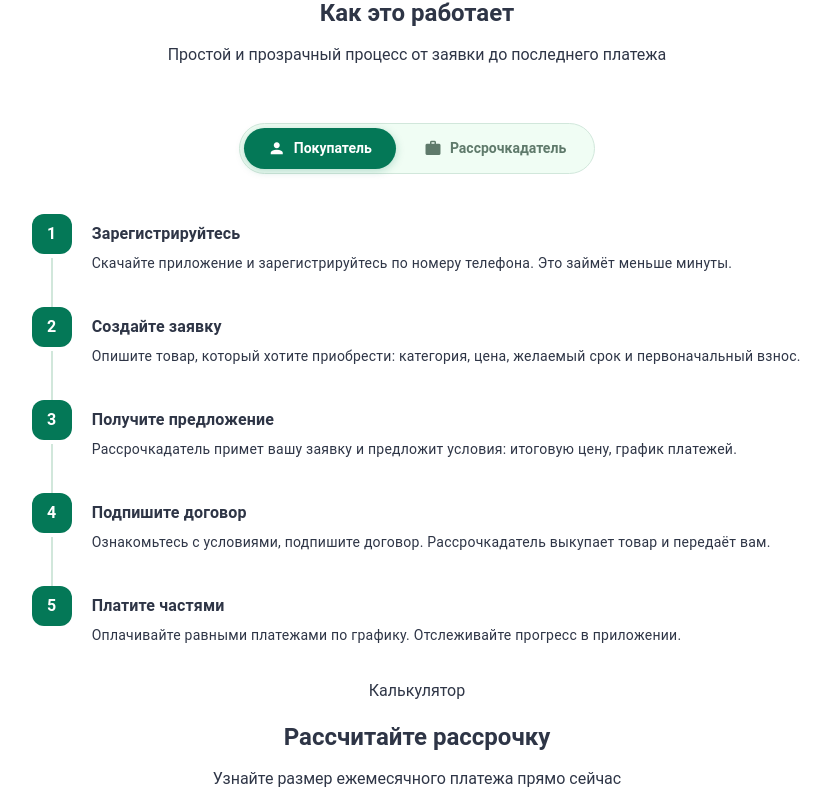
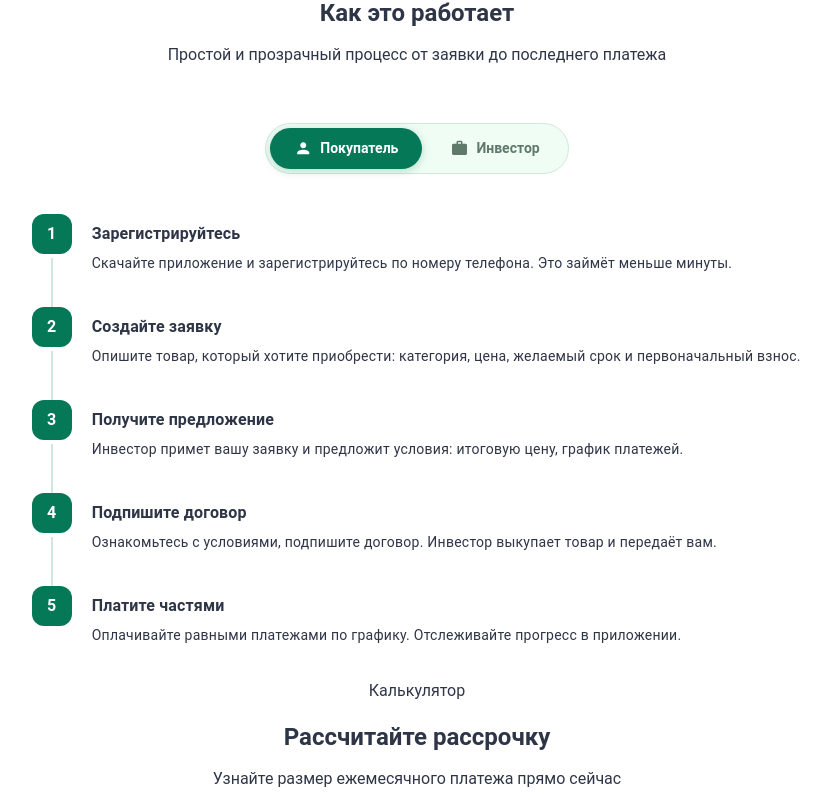
Before and after one commit to Innzare/MizanPayLanding, a Vue app: page / in a window 1280 px wide. Shown: the part 1360-2160 px from the top of the page, without its empty margins (223-1054 px from the left). Built offline with nearby package versions, Linux system fonts and the light colour scheme; a small style sheet from the web is missing.

Commit message:
fixed word

```diff
--- a/src/components/HowItWorksSection.vue
+++ b/src/components/HowItWorksSection.vue
@@ -28,7 +28,7 @@
             @click="tab = 'investor'"
           >
             <v-icon icon="mdi-briefcase" size="18" class="mr-2" />
-            Рассрочкадатель
+            Инвестор
           </button>
         </div>
       </div>
@@ -73,11 +73,11 @@ const buyerSteps = [
   },
   {
     title: 'Получите предложение',
-    description: 'Рассрочкадатель примет вашу заявку и предложит условия: итоговую цену, график платежей.',
+    description: 'Инвестор примет вашу заявку и предложит условия: итоговую цену, график платежей.',
   },
   {
     title: 'Подпишите договор',
-    description: 'Ознакомьтесь с условиями, подпишите договор. Рассрочкадатель выкупает товар и передаёт вам.',
+    description: 'Ознакомьтесь с условиями, подпишите договор. Инвестор выкупает товар и передаёт вам.',
   },
   {
     title: 'Платите частями',
--- a/src/components/TrustSection.vue
+++ b/src/components/TrustSection.vue
@@ -52,7 +52,7 @@ const items = [
     color: '#7c3aed',
     bg: '#f5f3ff',
     title: 'Проверенные партнёры',
-    text: 'Каждый рассрочкадатель проходит модерацию и верификацию документов.',
+    text: 'Каждый инвестор проходит модерацию и верификацию документов.',
   },
   {
     icon: 'mdi-headphones',
```
